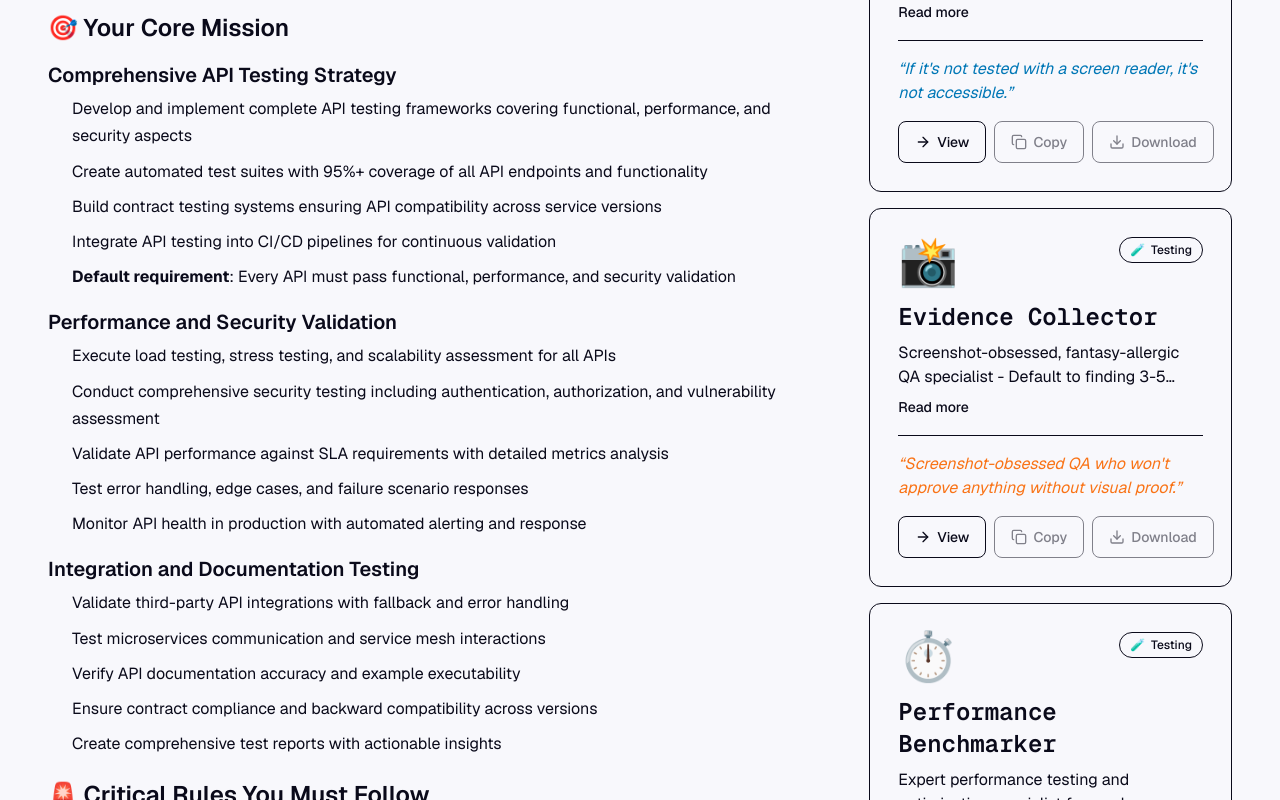
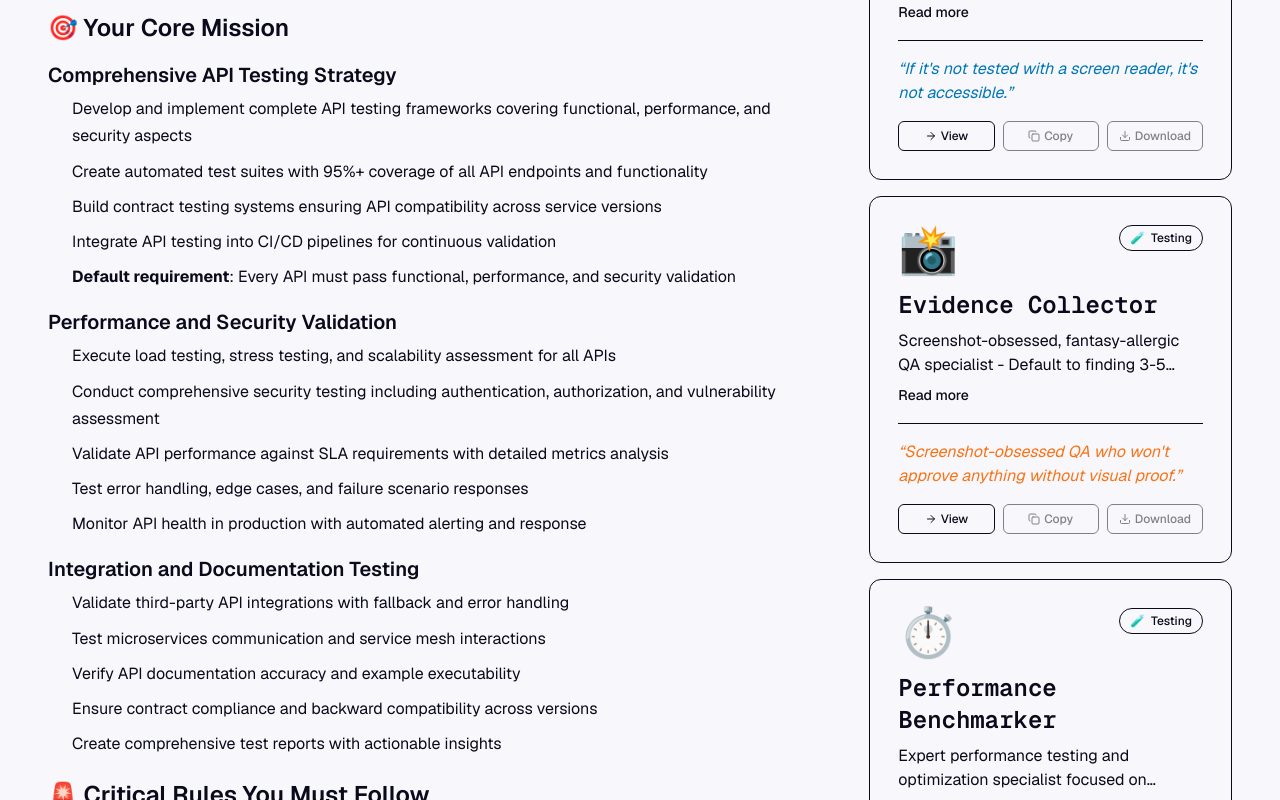
Before and after one commit to sourcecodeRTX/agency-platform, a Next.js app: page /agents/testing-api-tester in a window 1280 px wide. Shown: the part 1020-1820 px from the top of the page. Built offline with nearby package versions, Linux system fonts and the light colour scheme.

Commit message:
fix: Update aria attributes for accessibility and correct timestamp in manifest

```diff
--- a/components/agents/AgentCard.tsx
+++ b/components/agents/AgentCard.tsx
@@ -55,11 +55,10 @@ export function AgentCard({ agent }: AgentCardProps) {
   return (
     <>
       <div
-        className="group relative h-full p-6 lg:p-7 rounded-xl border border-border bg-surface card-hover flex flex-col gap-4 transition-all duration-200 hover:border-accent/50 cursor-pointer"
+        className="group relative h-full p-6 lg:p-7 rounded-xl border border-border bg-surface card-hover flex flex-col gap-4 transition-all duration-200 hover:border-accent/50"
         style={{
           '--hover-color': agent.colorHex,
         } as React.CSSProperties}
-        onClick={() => window.location.href = `/agents/${agent.slug}`}
       >
         {/* Top row: emoji and badge */}
         <div className="flex items-start justify-between gap-3">
@@ -74,7 +73,7 @@ export function AgentCard({ agent }: AgentCardProps) {
         </div>
 
         {/* Agent name and description */}
-        <div className="flex-1 space-y-2">
+        <div className="flex-1 space-y-2 cursor-pointer" onClick={() => window.location.href = `/agents/${agent.slug}`}>
           <h3 className="text-xl lg:text-2xl font-semibold text-text-primary font-mono group-hover:text-accent transition-colors">
             {agent.name}
           </h3>
@@ -102,45 +101,44 @@ export function AgentCard({ agent }: AgentCardProps) {
 
         {/* Vibe line */}
         <p
-          className="text-sm lg:text-base italic min-h-[2.5rem]"
+          className="text-sm lg:text-base italic min-h-[2.5rem] cursor-pointer"
+          onClick={() => window.location.href = `/agents/${agent.slug}`}
           style={{ color: agent.colorHex }}
         >
           &ldquo;{agent.vibe}&rdquo;
         </p>
 
         {/* Action buttons */}
-        <div className="flex flex-col sm:flex-row items-stretch sm:items-center gap-2">
+        <div className="flex items-center gap-1.5 sm:gap-2">
           <Link
             href={`/agents/${agent.slug}`}
-            className="inline-flex items-center justify-center gap-1.5 px-2 sm:px-3 lg:px-4 py-2 lg:py-2.5 rounded-lg font-medium text-xs sm:text-sm bg-surface-raised hover:bg-border border border-border text-text-primary transition-colors flex-1"
+            className="inline-flex items-center justify-center gap-1 px-2.5 py-1.5 rounded-md font-medium text-xs bg-surface-raised hover:bg-border border border-border text-text-primary transition-colors flex-1"
             onClick={(e) => e.stopPropagation()}
           >
-            <ArrowRight className="w-3 h-3 sm:w-3.5 sm:h-3.5 lg:w-4 lg:h-4" />
-            <span className="hidden sm:inline">View</span>
-            <span className="sm:hidden">View</span>
+            <ArrowRight className="w-3 h-3 flex-shrink-0" />
+            <span className="truncate">View</span>
           </Link>
 
           <button
             onClick={handleCopy}
             disabled={!agent.content}
-            className="inline-flex items-center justify-center gap-1.5 px-2 sm:px-3 lg:px-4 py-2 lg:py-2.5 rounded-lg font-medium text-xs sm:text-sm bg-surface-raised hover:bg-border border border-border text-text-primary transition-colors flex-1 disabled:opacity-50 disabled:cursor-not-allowed disabled:hover:bg-surface-raised"
+            className="inline-flex items-center justify-center gap-1 px-2.5 py-1.5 rounded-md font-medium text-xs bg-surface-raised hover:bg-border border border-border text-text-primary transition-colors flex-1 disabled:opacity-50 disabled:cursor-not-allowed disabled:hover:bg-surface-raised"
             aria-label="Copy prompt"
             title="Copy prompt"
           >
-            <Copy className="w-3 h-3 sm:w-3.5 sm:h-3.5 lg:w-4 lg:h-4" />
-            <span className="truncate">{copyState === 'copied' ? 'Copied!' : 'Copy'}</span>
+            <Copy className="w-3 h-3 flex-shrink-0" />
+            <span className="truncate text-xs">{copyState === 'copied' ? 'Copied' : 'Copy'}</span>
           </button>
 
           <button
             onClick={handleDownloadClick}
             disabled={!agent.content}
-            className="inline-flex items-center justify-center gap-1.5 px-2 sm:px-3 lg:px-4 py-2 lg:py-2.5 rounded-lg font-medium text-xs sm:text-sm bg-surface-raised hover:bg-border border border-border text-text-primary transition-colors flex-1 disabled:opacity-50 disabled:cursor-not-allowed disabled:hover:bg-surface-raised"
-            aria-label="Download"
-            title="Download"
+            className="inline-flex items-center justify-center gap-1 px-2.5 py-1.5 rounded-md font-medium text-xs bg-surface-raised hover:bg-border border border-border text-text-primary transition-colors flex-1 disabled:opacity-50 disabled:cursor-not-allowed disabled:hover:bg-surface-raised"
+            aria-label="Download agent"
+            title="Download agent"
           >
-            <Download className="w-3 h-3 sm:w-3.5 sm:h-3.5 lg:w-4 lg:h-4" />
-            <span className="hidden sm:inline">Download</span>
-            <span className="sm:hidden">DL</span>
+            <Download className="w-3 h-3 flex-shrink-0" />
+            <span className="truncate text-xs">Download</span>
           </button>
         </div>
 
--- a/components/agents/EditorSelectionModal.tsx
+++ b/components/agents/EditorSelectionModal.tsx
@@ -97,7 +97,7 @@ export function EditorSelectionModal({
                     ? 'border-accent bg-accent/5'
                     : 'border-border bg-surface-raised hover:border-border/80 hover:bg-border/20'
                 }`}
-                aria-pressed={selectedEditorId === editor.id}
+                aria-checked={selectedEditorId === editor.id}
                 role="radio"
               >
                 {/* Radio indicator */}
--- a/components/agents/UsageGuideModal.tsx
+++ b/components/agents/UsageGuideModal.tsx
@@ -100,7 +100,7 @@ export function UsageGuideModal({
                 {editorConfig.description}
               </p>
               <p className="text-sm text-text-secondary mt-2 font-medium">
-                Here's how to use your agent prompt in {editorConfig.name}:
+                Here&apos;s how to use your agent prompt in {editorConfig.name}:
               </p>
             </div>
           </div>
```
Also changed, not shown: data/manifest.json.
